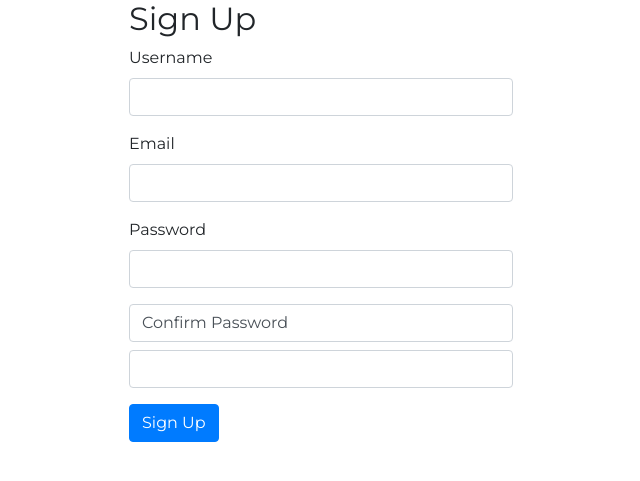
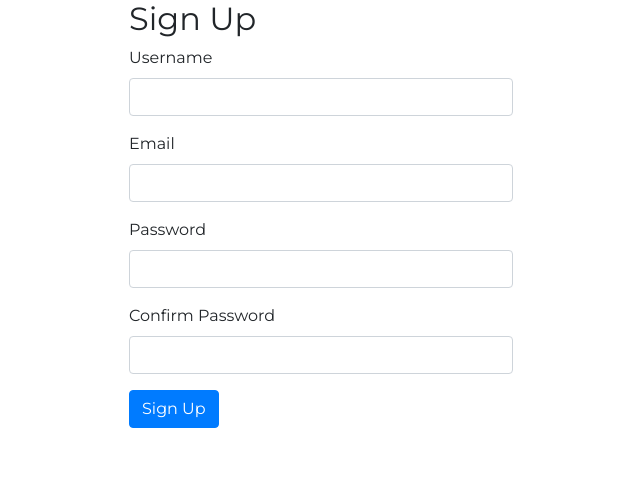
Before and after one commit to Mantongash/pitcher, a Flask app: page /signup in a window 1280 px wide. Shown: the part 56-537 px from the top of the page, without its empty margins (319-959 px from the left). Run offline with Flask 2, Linux system fonts and the light colour scheme; some libraries are stand-ins or nearby versions.

Commit message:
Had forgotten to remove one form-control from the confirm password label, fixed that

```diff
--- a/templates/signup.html
+++ b/templates/signup.html
@@ -16,7 +16,7 @@
     {{form.password(class="form-control")}}
   </div>
   <div class="form-group">
-    {{form.confirm_password.label(class="form-control form-control-label")}}
+    {{form.confirm_password.label(class="form-control-label")}}
     {{form.confirm_password(class="form-control")}}
   </div>
   {{form.submit(class="btn btn-primary")}}
```
